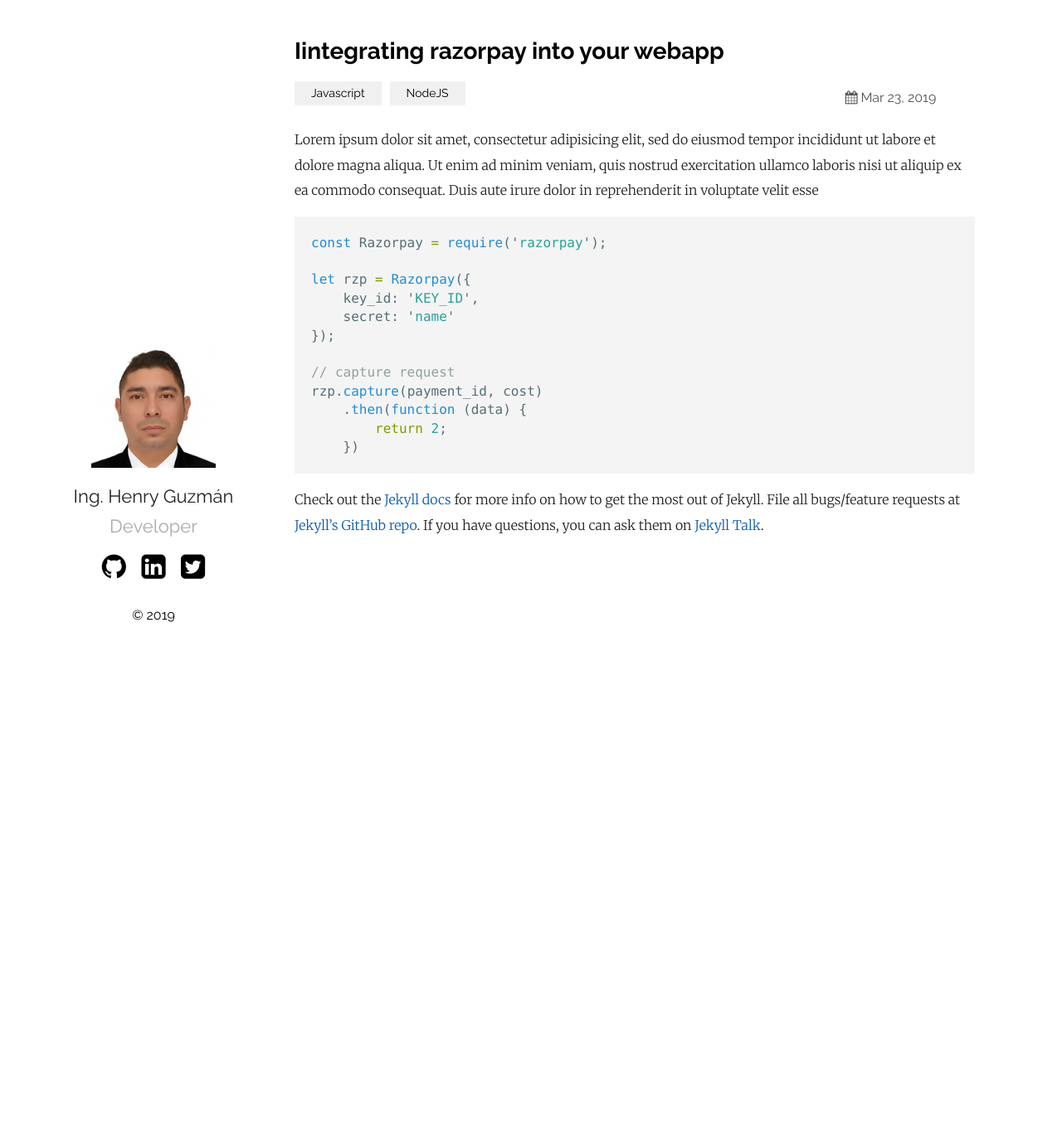
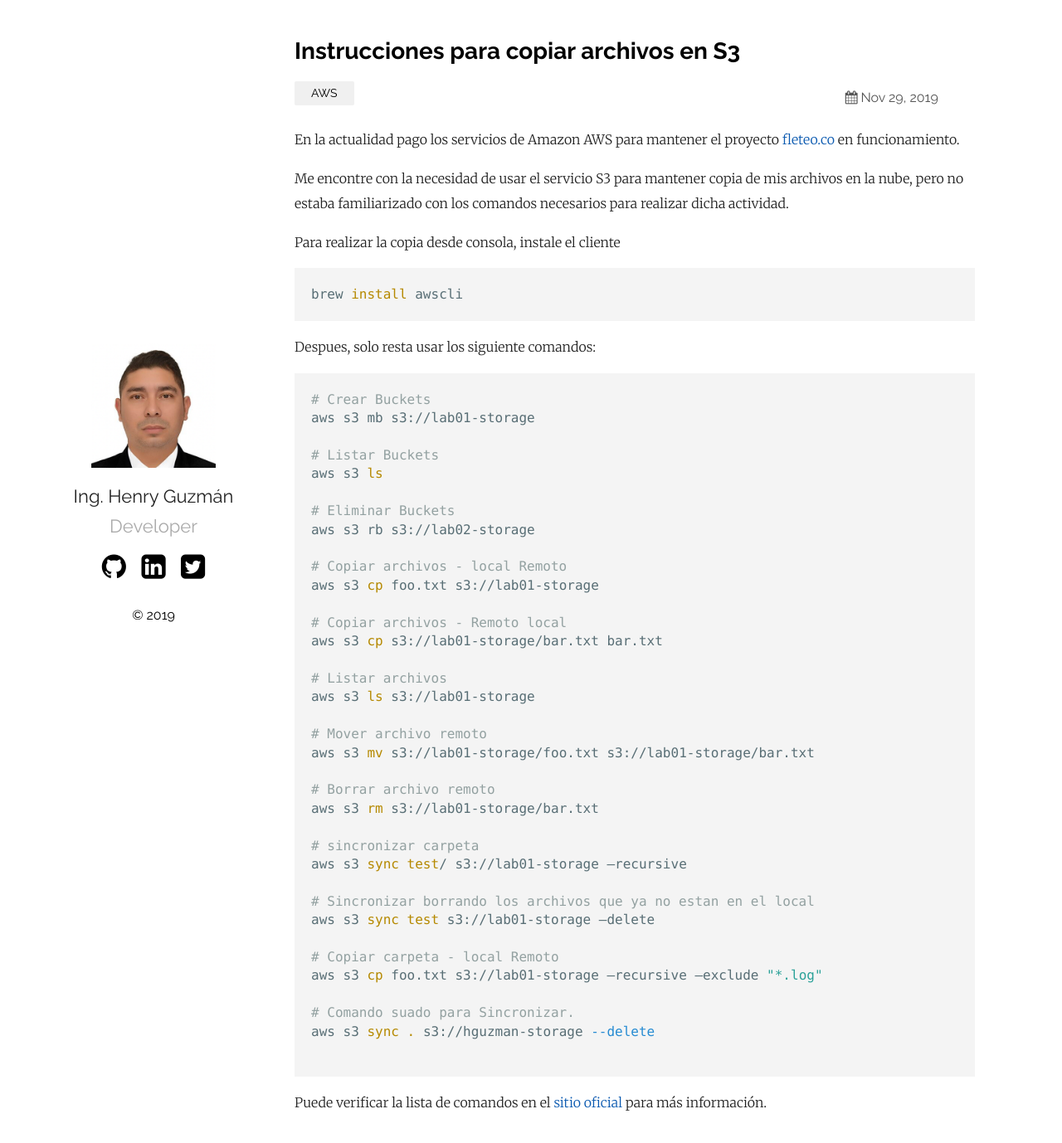
Before and after one commit to hguzman/hguzman.github.io, a Jekyll site: the page built from _posts/2019-11-29-instrucciones-para-copiar-archivos-en-s3.markdown, in a window 1280 px wide and 1390 px high. Shown: the top 1378 px of the window at 83% size. Built offline with Jekyll 4.4.1, drawn with Linux system fonts in a browser that asks for light colours; comment, search, counter and statistics services are not loaded.

````diff
--- a/_posts/2019-11-29-instrucciones-para-copiar-archivos-en-s3.markdown
+++ b/_posts/2019-11-29-instrucciones-para-copiar-archivos-en-s3.markdown
@@ -1,28 +1,61 @@
 ---
 layout: post
-title:  "Iintegrating razorpay into your webapp"
-date:   2019-03-23 21:03:36 +0530
-categories: Javascript NodeJS
+title:  "Instrucciones para copiar archivos en S3"
+date:   2019-11-29 21:03:36 +0530
+categories: AWS
 ---
-Lorem ipsum dolor sit amet, consectetur adipisicing elit, sed do eiusmod tempor incididunt ut labore et dolore magna aliqua. Ut enim ad minim veniam, quis nostrud exercitation ullamco laboris nisi ut aliquip ex ea commodo consequat. Duis aute irure dolor in reprehenderit in voluptate velit esse
+En la actualidad pago los servicios de Amazon AWS para mantener el proyecto [fleteo.co][fleteo-oficial] en funcionamiento.
 
-```javascript
-const Razorpay = require('razorpay');
+Me encontre con la necesidad de usar el servicio S3 para mantener copia de mis archivos en la nube, pero no estaba familiarizado con los comandos necesarios para realizar dicha actividad.
 
-let rzp = Razorpay({
-	key_id: 'KEY_ID',
-	secret: 'name'
-});
+Para realizar la copia desde consola, instale el cliente
 
-// capture request
-rzp.capture(payment_id, cost)
-	.then(function (data) {
-		return 2;
-	})
+
+```shell
+brew install awscli
+```
+Despues, solo resta usar los siguiente comandos:
+
+```shell
+# Crear Buckets
+aws s3 mb s3://lab01-storage
+
+# Listar Buckets
+aws s3 ls
+
+# Eliminar Buckets
+aws s3 rb s3://lab02-storage
+
+# Copiar archivos - local Remoto
+aws s3 cp foo.txt s3://lab01-storage
+
+# Copiar archivos - Remoto local
+aws s3 cp s3://lab01-storage/bar.txt bar.txt
+
+# Listar archivos
+aws s3 ls s3://lab01-storage
+
+# Mover archivo remoto
+aws s3 mv s3://lab01-storage/foo.txt s3://lab01-storage/bar.txt
+
+# Borrar archivo remoto
+aws s3 rm s3://lab01-storage/bar.txt
+
+# sincronizar carpeta
+aws s3 sync test/ s3://lab01-storage –recursive
+
+# Sincronizar borrando los archivos que ya no estan en el local
+aws s3 sync test s3://lab01-storage –delete
+
+# Copiar carpeta - local Remoto
+aws s3 cp foo.txt s3://lab01-storage –recursive –exclude "*.log"
+
+# Comando suado para Sincronizar.
+aws s3 sync . s3://hguzman-storage --delete
+
 ```
 
-Check out the [Jekyll docs][jekyll-docs] for more info on how to get the most out of Jekyll. File all bugs/feature requests at [Jekyll’s GitHub repo][jekyll-gh]. If you have questions, you can ask them on [Jekyll Talk][jekyll-talk].
+Puede verificar la lista de comandos en el [sitio oficial][sitio-oficial] para más información.
 
-[jekyll-docs]: https://jekyllrb.com/docs/home
-[jekyll-gh]:   https://github.com/jekyll/jekyll
-[jekyll-talk]: https://talk.jekyllrb.com/
+[sitio-oficial]: https://docs.aws.amazon.com/cli/latest/reference/s3/cp.html
+[fleteo-oficial]: https://fleteo.co
````
Also changed, not shown: _posts/2019-03-23-welcome-to-jekyll.markdown (deleted, +0 -60 lines), _posts/2019-04-19-borrar-un-archivo-o-directorio-que-se-encuentra-dentro-de-time-machine.markdown (added, +22 -0 lines), 2 other files.
